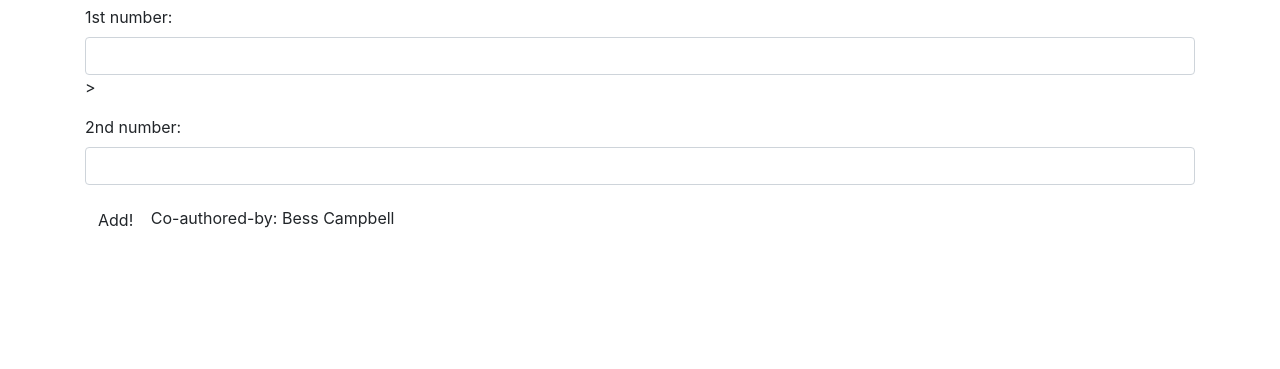
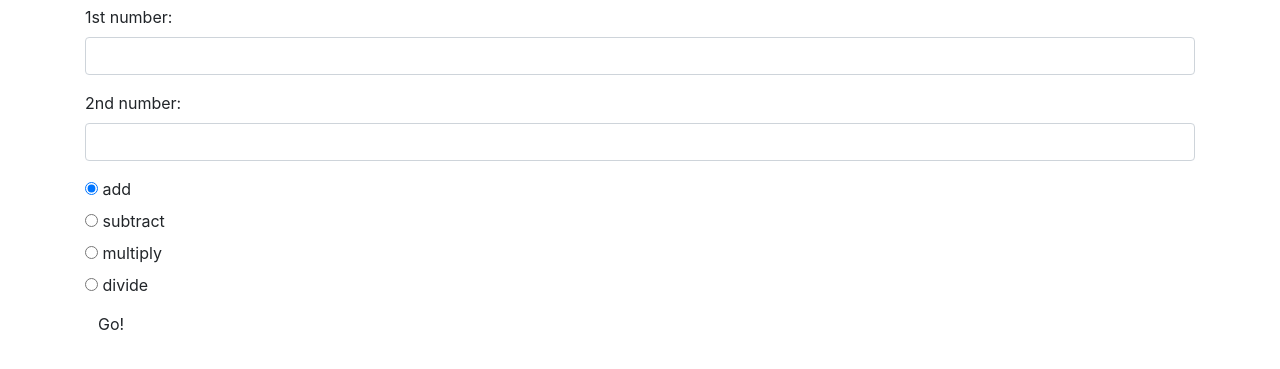
Before and after one commit to besscampbell/calculator-3, a plain HTML site: page index.html in a window 1280 px wide. Shown: the part 51-420 px from the top of the page. Drawn offline with Linux system fonts and the light colour scheme.

Commit message:
clean up html, add radio button selectors.
Co-authored-by: Bess Campbell <bess.k.campbell@gmail.com>

```diff
--- a/index.html
+++ b/index.html
@@ -10,19 +10,49 @@
 <body>
   <div class="container">
     <h1>Calculator</h1>
-    <form id="add">
+    <form id="calculator">
       <div class="form-group">
-        <label for="add1">1st number:</label>
-        <input id="add1" class="form-control" type="text">>
+        <label for="input1">1st number:</label>
+        <input id="input1" class="form-control" type="text">
       </div>
-      <div id="output-add">
       <div class="form-group">
-        <label for="add2">2nd number:</label>
-        <input id="add2" class="form-control" type="text">
+        <label for="input2">2nd number:</label>
+        <input id="input2" class="form-control" type="text">
       </div>
-      <button type="submit" class="btn">Add!</button>
-    </
+      <div class="radio">
+        <label>
+        <input type="radio" name="operator" value="add" checked>
+        add
+        </label>
+      </div>
+      <div class="radio">
+        <label>
+        <input type="radio" name="operator" value="subtract">
+        subtract
+        </label>
+      </div>
+      <div class="radio">
+        <label>
+        <input type="radio" name="operator" value="multiply">
+        multiply
+        </label>
+      </div>
+      <div class="radio">
+        <label>
+        <input type="radio" name="operator" value="divide">
+        divide
+        </label>
+      </div>
+      <button type="submit" class="btn">Go!</button>
+    </form>
+    <div id="output">
+
+    </div>
+  </div>
+</body>
+</html>
+
 
 <!-- >
-  Co-authored-by: Bess Campbell <bess.k.campbell@gmail.com>
+Co-authored-by: Bess Campbell <bess.k.campbell@gmail.com>
 </ -->
```
